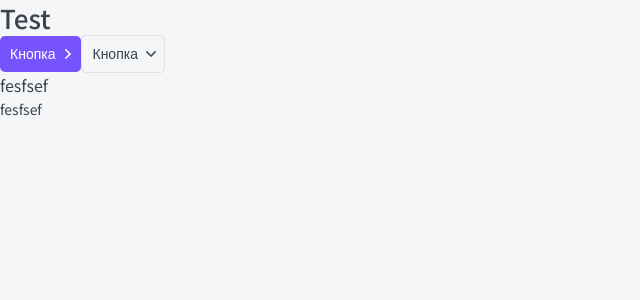
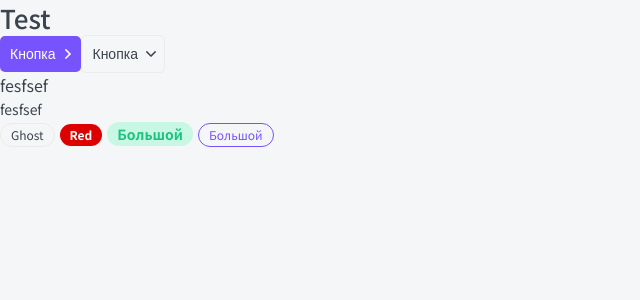
Before and after one commit to snoopcom/top-app, a Next.js app: page / in a window 1280 px wide. Shown: the top 300 px of the page, without its empty margins (0-640 px from the left). Built offline with nearby package versions, Linux system fonts and the light colour scheme.

Commit message:
feature/add-tag

```diff
--- a/components/P/P.tsx
+++ b/components/P/P.tsx
@@ -8,7 +8,6 @@
         [styles.s]: size === 's',
         [styles.m]: size === 'm',
         [styles.l]: size === 'l',
-
       })}
       {...props}
     >
--- /dev/null
+++ b/components/Tag/Tag.module.css
@@ -0,0 +1,51 @@
+.tag {
+	display: inline-block;
+
+	box-sizing: border-box;
+	margin-right: 5px;
+	padding: 5px 10px;
+
+	border-radius: 20px;
+}
+
+.s {
+	font-size: 12px;
+	line-height: 12px;
+}
+
+.m {
+	font-size: 14px;
+	line-height: 14px;
+}
+
+.ghost {
+	border: 1px solid var(--gray-light);
+}
+
+.red {
+	color: var(--white);
+	background: var(--red);
+
+	font-weight: bold;
+}
+
+.grey {
+	color: var(--white);
+	background: var(--gray);
+
+	font-weight: bold;
+}
+
+.green {
+	color: var(--green);
+	background: var(--green-light);
+
+	font-weight: bold;
+}
+
+.primary {
+	color: var(--primary);
+
+	border: 1px solid var(--primary);
+	background: none;
+}
--- /dev/null
+++ b/components/Tag/Tag.tsx
@@ -0,0 +1,19 @@
+import { TagProps } from './Tag.props';
+import styles from './Tag.module.css';
+import cn from 'classnames';
+
+export const Tag = ({ size = 's', className, color = 'ghost', href, children, ...props }: TagProps): JSX.Element => {
+  return (
+    <div className={cn(styles.tag, className, {
+        [styles.s]: size === 's',
+        [styles.m]: size === 'm',
+        [styles.ghost]: color === 'ghost',
+        [styles.red]: color === 'red',
+        [styles.green]: color === 'green',
+        [styles.primary]: color === 'primary',
+      })}
+      {...props}
+    >
+      {href ? <a href={href}>{children}</a> : <>{children}</>}
+    </div>);
+};
--- a/components/index.ts
+++ b/components/index.ts
@@ -1,3 +1,4 @@
 export * from './Htag/Htag';
 export * from './Button/Button';
 export * from './P/P';
+export * from './Tag/Tag';
--- a/pages/index.tsx
+++ b/pages/index.tsx
@@ -1,6 +1,7 @@
 import { Htag } from '../components';
 import { Button } from '../components';
 import { P } from '../components';
+import { Tag } from '../components';
 
 export default function Home(): JSX.Element {
   return <div>
@@ -9,5 +10,9 @@
       <Button appearance='ghost' arrow='down'>Кнопка</Button>
       <P>fesfsef</P>
       <P size='s'>fesfsef</P>
+      <Tag>Ghost</Tag>
+      <Tag size='s' color='red'>Red</Tag>
+      <Tag size='m' color='green'>Большой</Tag>
+      <Tag size='s' color='primary'>Большой</Tag>
     </div>;
 }
--- a/styles/globals.css
+++ b/styles/globals.css
@@ -21,7 +21,8 @@
 
 :root {
 	--black: #3B434E;
-	--gray-light: #E2E2E2;
+	--gray: #B3C0D9;
+	--gray-light: #EBEBEB;
 	--white: white;
 	--primary: #7653FC;
 	--primary-hover: #5D3DDD;
```
Also changed, not shown: components/Tag/Tag.props.ts (added, +8 -0 lines).
